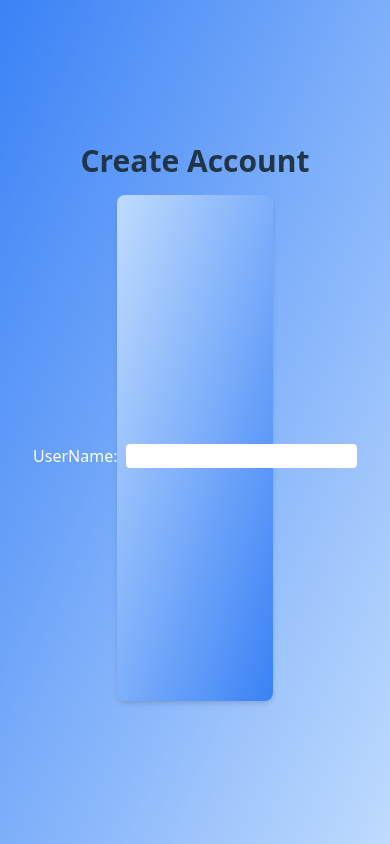
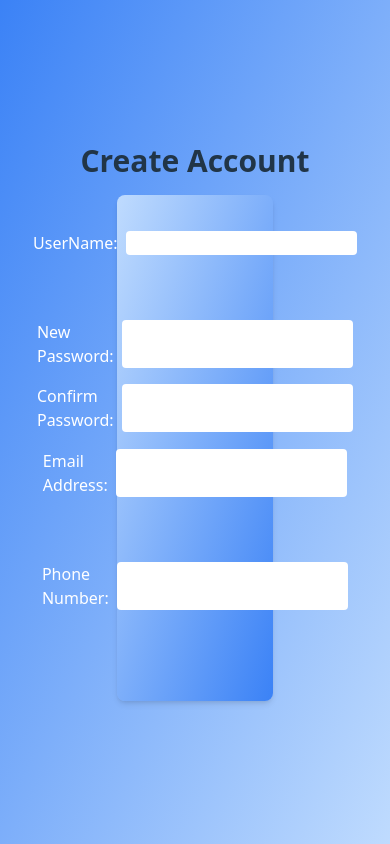
Before and after one commit to KokonutGamer/bigger-shape, a React (Vite) app in the folder bigger-shape-web/: page /CreateAccount in a window 390 px wide. Built offline with nearby package versions, Linux system fonts and the light colour scheme.

Commit message:
createAcct now has validation for usrName, phone and email

```diff
--- a/bigger-shape-web/src/CreateAccountPage.tsx
+++ b/bigger-shape-web/src/CreateAccountPage.tsx
@@ -1,15 +1,21 @@
 import InputField from "./components/InputField";
+import ErrorMessage from "./components/ErrorMessage";
 import { useEffect, useState } from "react";
 
 function CreateAccountPage() {
-    const [isValidInput, setIsValidInput] = useState(true);
+    const [isValidInput, setIsValidInput] = useState({
+        userName: true,
+        password: true,
+        email: true,
+        phoneNumber: true
+    });
     useEffect(() => {
         console.log(isValidInput);
     }, [isValidInput]);
     return (
         <>
             <style>
-                            {`
+                {`
                     body {
                         background-image: linear-gradient(to top left, #bfdbfe, #3b82f6);
                     }
@@ -21,13 +27,22 @@ function CreateAccountPage() {
                 rounded-lg
                 text-black
                 shadow-md">
-                    <InputField type="text" id="userName" label="UserName:" requiredField={true} regex={/[a-zA-Z]/} setIsValidInput={setIsValidInput}/>
-                    {/* <InputField type="text" id="password" label="New Password:" requiredField={true} regex={""} />
+                    <InputField type="text" id="userName" label="UserName:" requiredField={true} regex={/^\w*$/} setIsValidInput={setIsValidInput} />
+                    <ErrorMessage message="Only Numbers and Letters" hidden={isValidInput.userName} />
+
+                    <InputField type="text" id="password" label="New Password:" requiredField={true} regex={""} />
+
                     <InputField type="text" id="passwordConfrim" label="Confirm Password:" requiredField={true} />
 
 
-                    <InputField type="text" id="email" label="Email Address:" requiredField={false} />
-                    <InputField type="text" id="phoneNumber" label="Phone Number:" requiredField={false} /> */}
+                    <InputField type="text" id="email" label="Email Address:" requiredField={false} regex={/^[a-zA-Z0-9._%+-]+@[a-zA-Z0-9.-]+\.[a-zA-Z]{2,}$/} setIsValidInput={setIsValidInput} />
+                    <ErrorMessage message="Must be a valid email" hidden={isValidInput.email} />
+
+
+                    <InputField type="text" id="phoneNumber" label="Phone Number:" requiredField={false} regex={/^(\+\d{1,2}\s?)?\(?\d{3}\)?[\s.-]?\d{3}[\s.-]?\d{4}$/
+                    } setIsValidInput={setIsValidInput} />
+                    <ErrorMessage message="Must be a valid phone number: 123-456-7890" hidden={isValidInput.phoneNumber} />
+
                 </div>
             </div>
         </>
--- /dev/null
+++ b/bigger-shape-web/src/components/ErrorMessage.tsx
@@ -0,0 +1,10 @@
+function ErrorMessage({ hidden, message }: any) {
+    return (
+        // <>{!isValidInput && <p className="text-red-500">{message}</p>}</>
+        <p className={`text-red-500 ${hidden ? "invisible" : "visible"}`}>{message}</p>
+
+
+    );
+}
+
+export default ErrorMessage
--- a/bigger-shape-web/src/components/InputField.tsx
+++ b/bigger-shape-web/src/components/InputField.tsx
@@ -1,11 +1,17 @@
-function InputField({ type, id, label, options, requiredField, regex, setIsValidInput}) {
+function InputField({ type, id, label, options, requiredField, regex, setIsValidInput }) {
   function checkInput(event) {
     // console.log("keyup");
     const value = event.target.value;
-    if(!requiredField && value === "") {
-      setIsValidInput(true);
-    }else{
-      setIsValidInput(regex.test(value));
+    if (!requiredField && value === "") {
+      setIsValidInput(prevState => ({
+        ...prevState,
+        [id]: true
+      }));
+    } else {
+      setIsValidInput(prevState => ({
+        ...prevState,
+        [id]: regex.test(value)
+      }));
     }
   }
 
@@ -16,7 +22,7 @@ function InputField({ type, id, label, options, requiredField, regex, setIsValid
       return (
         <div className="flex mt-[2vh]">
           <label htmlFor={id} className="pr-[1vh] text-white min-w-[10vw]">{label}</label>
-          <input type={type} id={id} name={id} className="bg-white rounded" required={requiredField} onKeyUp={checkInput}></input>
+          <input type={type} id={id} name={id} className="bg-white rounded text-center" required={requiredField} onChange={checkInput}></input>
           <br></br>
         </div>
       );
```
